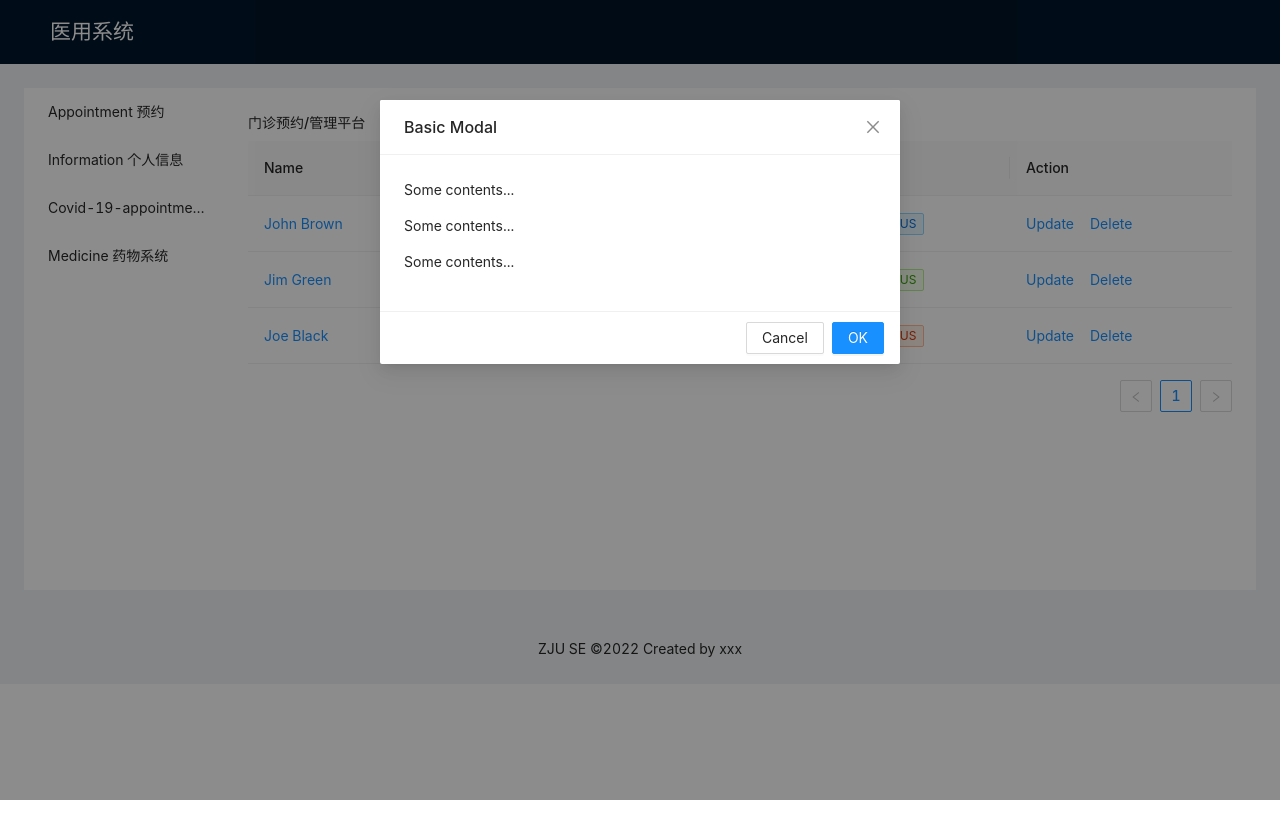
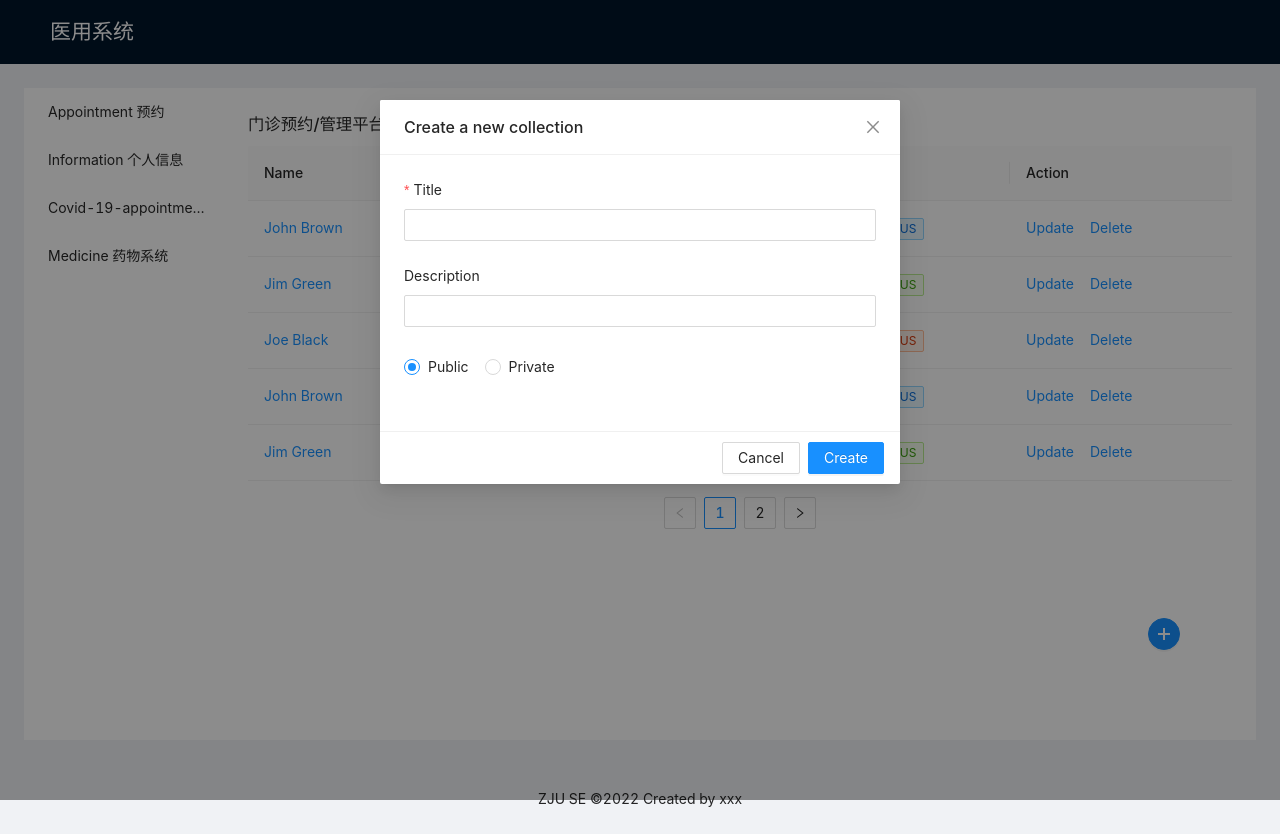
Before and after one commit to yuaanlin/zju-se-project, a Next.js app: page /appointment in a window 1280 px wide. Both pictures are taken after a click on the link "Joe Black". Before the commit the page ends 800 px from the top, so only its background shows below. Built offline with nearby package versions, Linux system fonts and the light colour scheme.

Commit message:
[+] Add `Modal Form` logic in ./page/appointment.tsx

```diff
--- a/pages/_app.tsx
+++ b/pages/_app.tsx
@@ -18,15 +18,12 @@ function MyApp({ Component, pageProps }: AppProps) {
         </div>
         <Menu theme={'dark'} mode={'horizontal'} />
       </Header>
-      <Layout>
-        <Layout
-          style={{
-            padding:'24px 24px',
-            height: '100%',
-            minHeight: 550,
-          }}>
-          <Component {...pageProps} />
-        </Layout>
+      <Layout
+        style={{
+          padding:'24px 24px',
+          minHeight: 700
+        }}>
+        <Component {...pageProps} />
       </Layout>
       <Footer
         style={{ textAlign: 'center' }}
--- a/pages/appointment/index.tsx
+++ b/pages/appointment/index.tsx
@@ -1,12 +1,16 @@
 import SiderMenu from '../component/SiderMenu';
-import { Table, Tag, Space, Modal, Layout } from 'antd';
+import AddAppointmentModal, { MODAL_STATUS } from '../component/addAppointmentModal';
+import { Button, Form, Layout, Space, Table, Tag } from 'antd';
 import { useState } from 'react';
+import { PlusOutlined } from '@ant-design/icons';
+
 const { Content } = Layout;
 
 function findColor(tag: number) {
   let t = tagColor.find(x=>x.status == tag);
   return t ? t.color : 'green';
 }
+
 const tagColor = [
   {
     status: 0,
@@ -63,6 +67,28 @@ const columns = [
 ];
 
 const data = [
+
+  {
+    key: '1',
+    name: 'John Brown',
+    age: 32,
+    address: 'New York No. 1 Lake Park',
+    tags: 0,
+  },
+  {
+    key: '2',
+    name: 'Jim Green',
+    age: 42,
+    address: 'London No. 1 Lake Park',
+    tags: 1,
+  },
+  {
+    key: '3',
+    name: 'Joe Black',
+    age: 32,
+    address: 'Sidney No. 1 Lake Park',
+    tags: 2,
+  },
   {
     key: '1',
     name: 'John Brown',
@@ -87,15 +113,14 @@ const data = [
 ];
 export default function AppointmentPage() {
   const [modalVisible, setModalVisible] = useState(false);
+  const [modalStatus, setModalStatus] = useState(MODAL_STATUS.USER_ADD_APPOINTMENT);
+  const [form] = Form.useForm();
   const showModal = () => {
     setModalVisible(true);
   };
 
-  const handleOk = () => {
-    setModalVisible(false);
-  };
-
-  const handleCancel = () => {
+  const onCreate = (values: any) => {
+    console.log('Received values of form: ', values);
     setModalVisible(false);
   };
   return (
@@ -113,21 +138,41 @@ export default function AppointmentPage() {
           <h1>门诊预约/管理平台</h1>
           <Table
             onRow={record => {
-              return { onClick: () => {setModalVisible(true);} };
+              return {
+                onClick: () => {
+                  setModalStatus(MODAL_STATUS.DOCTOR_EDIT_ADD_APPOINTMENT);
+                  setModalVisible(true);
+                }
+              };
+            }}
+            pagination={{
+              position:['bottomCenter'],
+              hideOnSinglePage: true,
+              pageSize: 5
             }}
             columns={columns}
             dataSource={data}
           />
-          <Modal
-            title="Basic Modal"
+          <AddAppointmentModal
+            modalStatus={modalStatus}
             visible={modalVisible}
-            onOk={handleOk}
-            onCancel={handleCancel}>
-            <p>Some contents...</p>
-            <p>Some contents...</p>
-            <p>Some contents...</p>
-          </Modal>
+            onCreate={onCreate}
+            onCancel={()=>{setModalVisible(false);}}
+          />
         </div>
+        <Button
+          style={{
+            position: 'absolute',
+            right: 100,
+            bottom: 150
+          }}
+          onClick={()=>{
+            setModalStatus(MODAL_STATUS.USER_ADD_APPOINTMENT);
+            setModalVisible(true);
+          }}
+          type="primary"
+          shape="circle"
+          icon={<PlusOutlined />} />
       </Content>
     </>
   );
--- /dev/null
+++ b/pages/component/addAppointmentModal.tsx
@@ -0,0 +1,74 @@
+import React, { useState } from 'react';
+import { Button, Modal, Form, Input, Radio } from 'antd';
+
+export enum MODAL_STATUS {
+  USER_ADD_APPOINTMENT = 1,
+  DOCTOR_EDIT_ADD_APPOINTMENT,
+}
+
+interface Values {
+  title: string;
+  description: string;
+  modifier: string;
+}
+
+interface AddAppointmentModalProps {
+  modalStatus: MODAL_STATUS;
+  visible: boolean;
+  onCreate: (values: Values) => void;
+  onCancel: () => void;
+}
+
+const AddAppointmentModal: React.FC<AddAppointmentModalProps> = ({
+  modalStatus,
+  visible,
+  onCreate,
+  onCancel,
+}) => {
+  const [form] = Form.useForm();
+  return (
+    <Modal
+      visible={visible}
+      title="Create a new collection"
+      okText="Create"
+      cancelText="Cancel"
+      onCancel={onCancel}
+      onOk={() => {
+        form
+          .validateFields()
+          .then(values => {
+            form.resetFields();
+            onCreate(values);
+          })
+          .catch(info => {
+            console.log('Validate Failed:', info);
+          });
+      }}
+    >
+      <Form
+        form={form}
+        layout="vertical"
+        name="form_in_modal"
+        initialValues={{ modifier: 'public' }}
+      >
+        <Form.Item
+          name="title"
+          label="Title"
+          rules={[{ required: true, message: 'Please input the title of collection!' }]}
+        >
+          <Input />
+        </Form.Item>
+        <Form.Item name="description" label="Description">
+          <Input type="textarea" />
+        </Form.Item>
+        <Form.Item name="modifier" className="collection-create-form_last-form-item">
+          <Radio.Group>
+            <Radio value="public">Public</Radio>
+            <Radio value="private">Private</Radio>
+          </Radio.Group>
+        </Form.Item>
+      </Form>
+    </Modal>
+  );
+};
+export default AddAppointmentModal;
```
